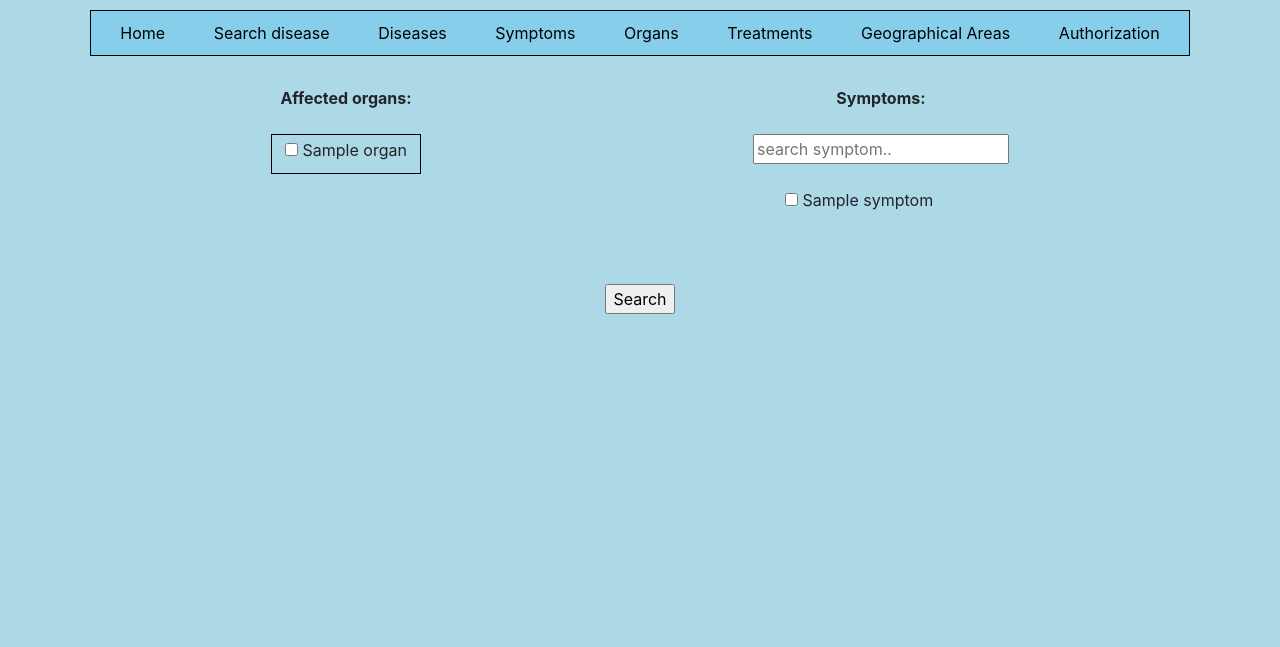
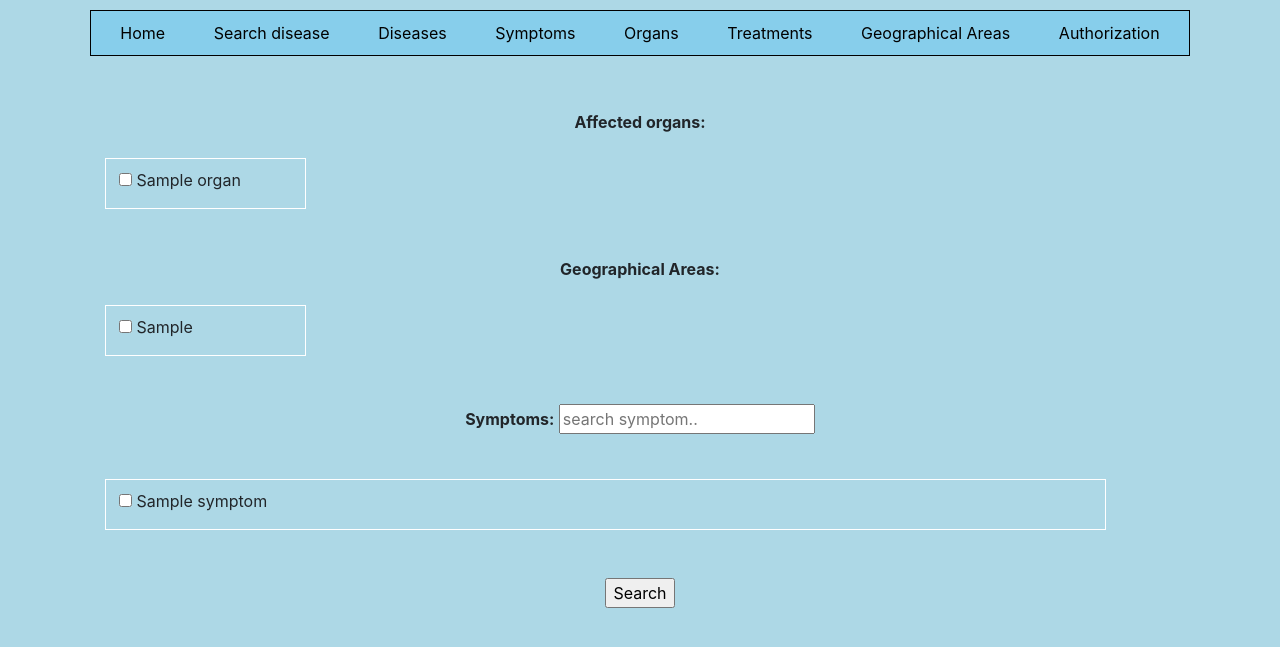
Before and after one commit to nikolska/Medical_reference_book, a Django app: page /diseases/search/ in a window 1280 px wide. Shown: the top 647 px of the page. Run offline with Django 3.2, Linux system fonts and the light colour scheme; tables that the repository leaves empty hold one stand-in row (values such as "Sample post"); some libraries are stand-ins or nearby versions.

Commit message:
update searching disease

```diff
--- a/medical_app/main_app/templates/disease_details.html
+++ b/medical_app/main_app/templates/disease_details.html
@@ -6,7 +6,7 @@
 {% block content %}
 
 <h1 align="center">{{ disease.name }}</h1><br>
-<p><b>Description:</b> {{ disease.description }}</p><br>
+<p><b>Description:</b> {{ disease.description|linebreaks }}</p><br>
 <p><b>Affected organs:</b> {{ disease.affected_organs.all|join:", " }}</p>
 <p><table>
     <th>Symptoms</th>
--- a/medical_app/main_app/templates/organs_list.html
+++ b/medical_app/main_app/templates/organs_list.html
@@ -12,7 +12,7 @@
     <ul id="searchList">
         {% for organ in organs %}
             <li style="list-style:none;" data-name="{{ organ.name }}">
-                <span>&#8226;</span> <b>{{ organ.name }}:</b> {{ organ.description }}<br><br>
+                <span>&#8226;</span> <b>{{ organ.name }}:</b> {{ organ.description|linebreaks }}<br><br>
             </li>
         {% endfor %}
     </ul>
--- a/medical_app/main_app/templates/search_disease.html
+++ b/medical_app/main_app/templates/search_disease.html
@@ -7,20 +7,19 @@
 
 <form method="POST">
     {% csrf_token %}
-    <div class="search-disease">
-        <div>
-            <p align="center"><label for="affected_organs"><b>Affected organs:</b></label></p>
+
+    <br><p align="center"><label for="affected_organs"><b>Affected organs:</b></label></p>
     {% if organs %}
         <table class="search-diseases-table">
             {% for organ in organs %}
-                        {% if forloop.counter0|divisibleby:2 %}
+                {% if forloop.counter0|divisibleby:6 %}
                     <tr>
                 {% endif %}
                     <td>
                         <input type="checkbox" id="affected_organs" name="affected_organs" value="{{ organ.pk }}">
                         <label for="affected_organs">{{ organ.name }}</label><br>
                     </td>
-                        {% if forloop.counter|divisibleby:2 %}
+                {% if forloop.counter|divisibleby:6 %}
                     </tr>
                 {% endif %}
             {% endfor %}
@@ -28,24 +27,48 @@
     {% else %}
         <p>No organs.</p>
     {% endif %}
-        </div>
-        <div>
-            <p align="center"><label for="symptoms"><b>Symptoms:</b></label></p>
-            <input id="myInput" type="text" placeholder="search symptom.."><br><br>
+
+    <br><br><p align="center"><label for="geographical_areas"><b>Geographical Areas:</b></label></p>
+    {% if geographical_areas %}
+        <table class="search-diseases-table">
+            {% for area in geographical_areas %}
+                {% if forloop.counter0|divisibleby:6 %}
+                    <tr>
+                {% endif %}
+                    <td>
+                        <input type="checkbox" id="geographical_areas" name="geographical_areas" value="{{ area.pk }}">
+                        <label for="geographical_areas">{{ area.area }}</label><br>
+                    </td>
+                {% if forloop.counter|divisibleby:6 %}
+                    </tr>
+                {% endif %}
+            {% endfor %}
+        </table>
+    {% else %}
+        <p>No geographical areas.</p>
+    {% endif %}
+
+    <br><br><p align="center"><label for="symptoms"><b>Symptoms:</b></label>
+    <input id="myInput" type="text" placeholder="search symptom.."></p><br>
     {% if symptoms %}
-                <ul id="myList">
+        <table class="search-diseases-table-symptoms" id="myTable">
             {% for symptom in symptoms %}
-                        <li style="list-style:none;">
+                {% if forloop.counter0|divisibleby:3 %}
+                    <tr>
+                {% endif %}
+                    <td>
                         <input type="checkbox" id="symptoms" name="symptoms" value="{{ symptom.pk }}">
-                            <label for="symptoms">{{ symptom.name }}</label>
-                        </li>
+                        <label for="symptoms">{{ symptom.name }}</label><br>
+                    </td>
+                {% if forloop.counter|divisibleby:3 %}
+                    </tr>
+                {% endif %}
             {% endfor %}
-                </ul>
+        </table>
     {% else %}
         <p>No symptoms found.</p>
     {% endif %}
-        </div>
-    </div>
+
     <br><br><p align="center"><input type="submit" value="Search"></p>
 </form>
 
--- a/medical_app/main_app/views.py
+++ b/medical_app/main_app/views.py
@@ -115,17 +115,26 @@ class SearchDiseaseView(View):
     def get(self, request):
         symptoms = get_list_or_404(Symptom.objects.order_by('name'))
         organs = get_list_or_404(Organ.objects.order_by('name'))
+        geographical_areas = get_list_or_404(GeographicalArea.objects.order_by('area'))
         ctx = {'symptoms': symptoms,
-               'organs': organs}
+               'organs': organs,
+               'geographical_areas': geographical_areas}
         return render(request, self.template, ctx)
 
     def post(self, request):
         symptoms = request.POST.getlist('symptoms')
         organs = request.POST.getlist('affected_organs')
+        geographical_areas = request.POST.getlist('geographical_areas')
 
         if organs:
             try:
                 diseases = Disease.objects.filter(affected_organs__in=organs).distinct()
+            except:
+                raise Http404
+
+        if geographical_areas:
+            try:
+                diseases = Disease.objects.filter(geographical_area__in=geographical_areas).distinct()
             except:
                 raise Http404
 
@@ -135,7 +144,7 @@ class SearchDiseaseView(View):
             except:
                 raise Http404
 
-        if not organs and not symptoms:
+        if not organs and not symptoms and not geographical_areas:
             diseases = Disease.objects.order_by('name')
 
         ctx = {'diseases': diseases}
--- a/medical_app/static/css/styles.css
+++ b/medical_app/static/css/styles.css
@@ -22,11 +22,6 @@ body {
     text-decoration: none;
 }
 
-.search-disease {
-    display: flex;
-    justify-content: space-around;
-}
-
 table, th, td {
     border-collapse: collapse;
     border: 1px solid black;
@@ -40,5 +35,14 @@ th {
 
 .search-diseases-table td {
     padding: 3px 13px;
-    max-width: 200px;
+    width: 200px;
+    height: 50px;
+    border: 1px solid white;
 }
+
+.search-diseases-table-symptoms td {
+    padding: 5px 13px;
+    width: 1000px;
+    height: 50px;
+    border: 1px solid white;
+}
--- a/medical_app/static/js/main.js
+++ b/medical_app/static/js/main.js
@@ -48,6 +48,14 @@ $(document).ready(function(){
   });
 });
 
+$(document).ready(function(){
+  $("#myInput").on("keyup", function() {
+    var value = $(this).val().toLowerCase();
+    $("#myTable td").filter(function() {
+      $(this).toggle($(this).text().toLowerCase().indexOf(value) > -1)
+    });
+  });
+});
 
 // Add new disease: if input is checked -> check selected option -> save id data object.
 // const inputs = document.querySelectorAll("input.input-symptoms");
```
Lines whose indentation alone changed are shown as unchanged.
